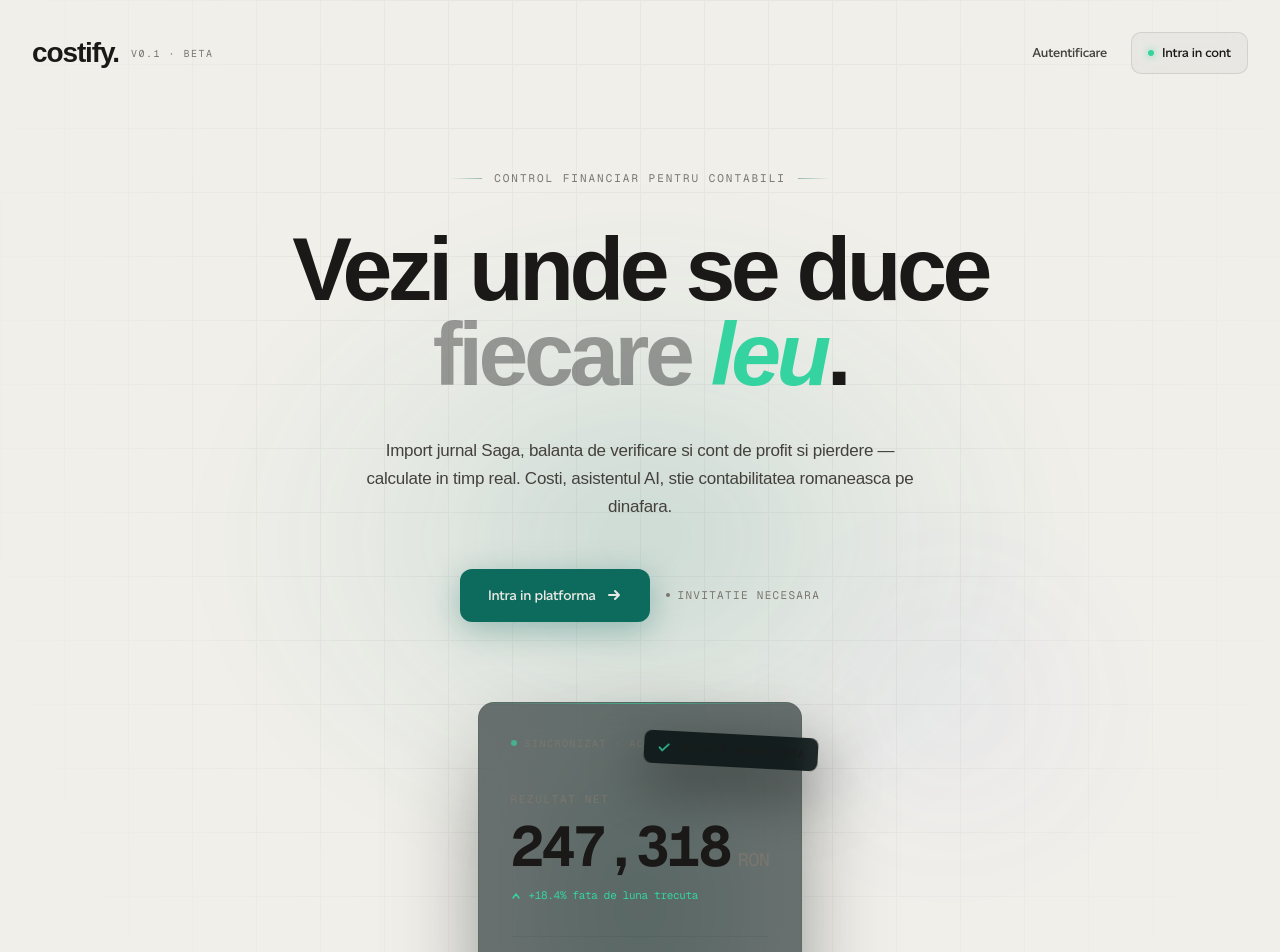
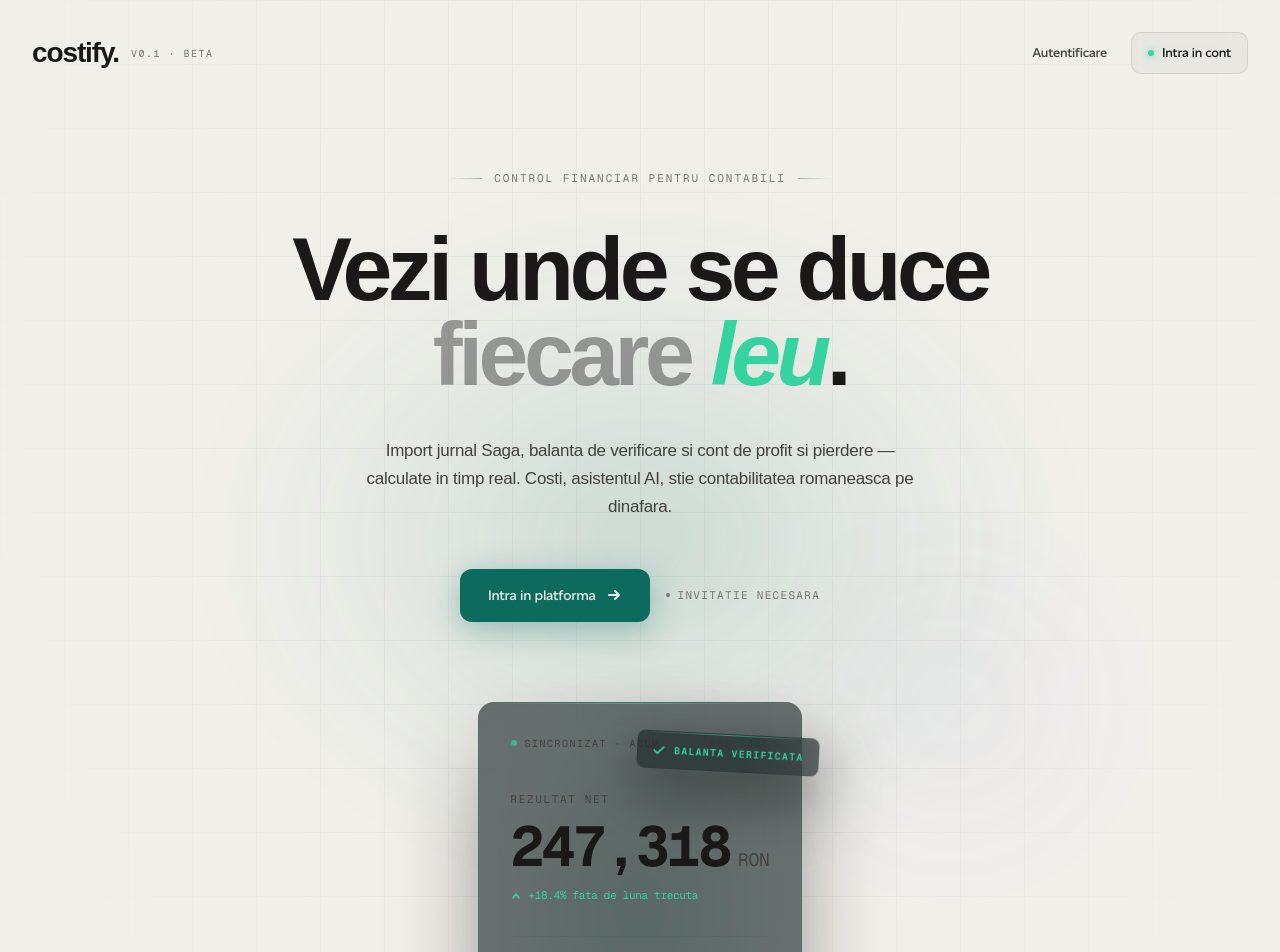
Before and after one commit to scoriiu/costify, a Next.js app: page / in a window 1280 px wide. Shown: the top 952 px of the page. Built offline with nearby package versions, Linux system fonts and the light colour scheme; no server answers; a web font is replaced by a local one.

Commit message:
improve landing card readability: brighter gray labels, matching dark card style for Balanta verificata tag with gradient accent line

```diff
--- a/src/components/landing/landing-page.tsx
+++ b/src/components/landing/landing-page.tsx
@@ -102,18 +102,18 @@
           <div className="flex items-center justify-between">
             <div className="flex items-center gap-2">
               <div className="h-1.5 w-1.5 animate-pulse rounded-full bg-primary-light" />
-              <span className="font-mono text-[10px] uppercase tracking-[0.15em] text-gray">
+              <span className="font-mono text-[10px] uppercase tracking-[0.15em] text-gray-light">
                 Sincronizat · acum
               </span>
             </div>
-            <span className="font-mono text-[10px] uppercase tracking-[0.15em] text-gray">
+            <span className="font-mono text-[10px] uppercase tracking-[0.15em] text-gray-light">
               Dec 2025
             </span>
           </div>
 
           {/* Main KPI */}
           <div className="mt-10">
-            <div className="font-mono text-[11px] uppercase tracking-[0.15em] text-gray">
+            <div className="font-mono text-[11px] uppercase tracking-[0.15em] text-gray-light">
               Rezultat net
             </div>
             <div className="mt-3 flex items-baseline gap-2">
@@ -123,7 +123,7 @@
               >
                 247,318
               </span>
-              <span className="font-mono text-[18px] text-gray">RON</span>
+              <span className="font-mono text-[18px] text-gray-light">RON</span>
             </div>
             <div className="mt-3 flex items-center gap-2 font-mono text-[11px] text-primary-light">
               <svg width="10" height="10" viewBox="0 0 10 10" fill="none">
@@ -144,7 +144,7 @@
               { label: "Marja", value: "18.4%" },
             ].map((stat) => (
               <div key={stat.label}>
-                <div className="font-mono text-[9px] uppercase tracking-[0.15em] text-gray">
+                <div className="font-mono text-[9px] uppercase tracking-[0.15em] text-gray-light">
                   {stat.label}
                 </div>
                 <div
@@ -174,13 +174,14 @@
 
       {/* Floating tag */}
       <div
-        className="absolute -right-4 top-8 rotate-3 rounded-lg border border-white/10 bg-[rgba(11,21,20,0.9)] px-3 py-2 backdrop-blur-sm shadow-[0_20px_60px_rgba(0,0,0,0.5)]"
+        className="absolute -right-4 top-8 rotate-3 overflow-hidden rounded-lg border border-white/[0.08] bg-[rgba(17,31,30,0.6)] backdrop-blur-xl shadow-[0_20px_60px_rgba(0,0,0,0.5)]"
       >
-        <div className="flex items-center gap-2">
-          <svg width="14" height="14" viewBox="0 0 24 24" fill="none" stroke="#34D3A0" strokeWidth="2.5" strokeLinecap="round" strokeLinejoin="round">
+        <div className="h-px bg-gradient-to-r from-transparent via-primary-light/60 to-transparent" />
+        <div className="flex items-center gap-2 px-3.5 py-2.5">
+          <svg width="14" height="14" viewBox="0 0 24 24" fill="none" stroke="#34D3A0" strokeWidth="3" strokeLinecap="round" strokeLinejoin="round">
             <polyline points="20 6 9 17 4 12" />
           </svg>
-          <span className="font-mono text-[10px] uppercase tracking-[0.1em] text-white">
+          <span className="font-mono text-[10px] font-semibold uppercase tracking-[0.12em] text-primary-light">
             Balanta verificata
           </span>
         </div>
```
